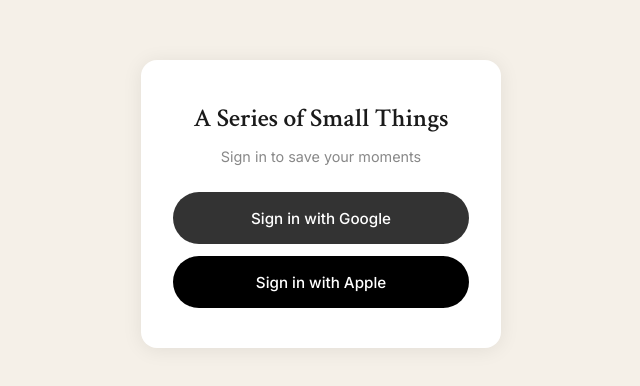
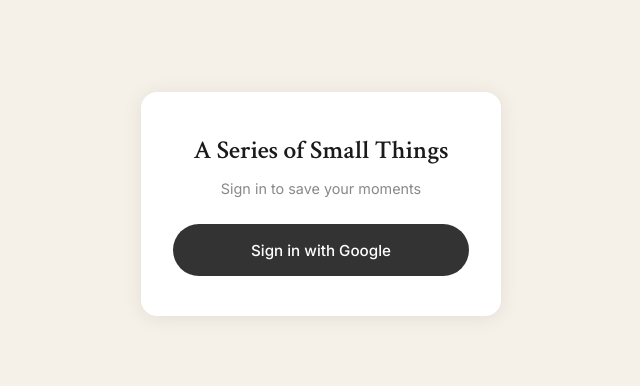
Before and after one commit to spencereholtaway/SmallThings, a React (Vite) app: page / in a window 1280 px wide. Shown: the part 196-582 px from the top of the page, without its empty margins (319-959 px from the left). Built offline with nearby package versions, Linux system fonts and the light colour scheme; no server answers.

Commit message:
Remove Apple sign-in button (not yet supported)
Co-Authored-By: Claude Sonnet 4.6 <noreply@anthropic.com>

```diff
--- a/src/components/AuthScreen.jsx
+++ b/src/components/AuthScreen.jsx
@@ -21,12 +21,6 @@ export default function AuthScreen() {
           >
             Sign in with Google
           </button>
-          <button
-            className="auth-btn auth-btn--apple"
-            onClick={() => signIn('apple')}
-          >
-            Sign in with Apple
-          </button>
         </div>
       </div>
     </div>
--- a/src/index.css
+++ b/src/index.css
@@ -85,10 +85,6 @@ body {
   color: #fff;
 }
 
-.auth-btn--apple {
-  background: #000;
-  color: #fff;
-}
 
 /* ── Layout ── */
 
```
